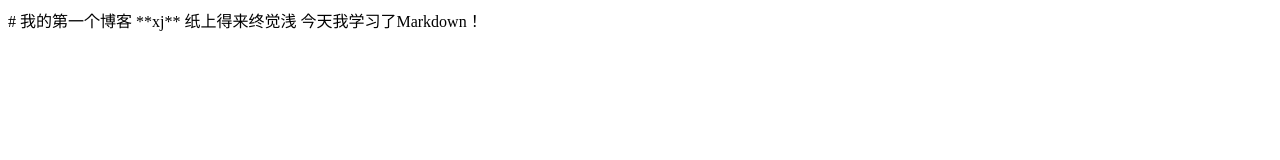
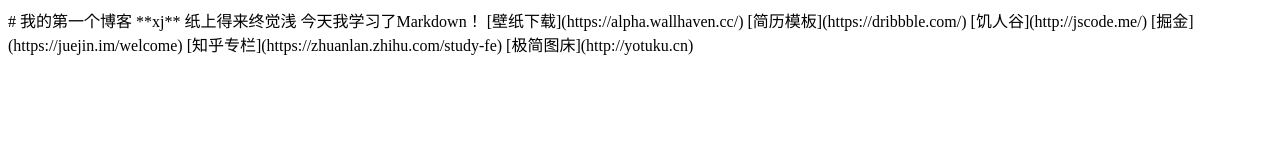
Before and after one commit to smiles0521/blog20170322, a plain HTML site: page index.html in a window 1280 px wide. Drawn offline with nearby package versions, Linux system fonts and the light colour scheme.

Commit message:
Update index.html

```diff
--- a/index.html
+++ b/index.html
@@ -11,6 +11,13 @@
   **xj**
   纸上得来终觉浅
   今天我学习了Markdown！
+  [壁纸下载](https://alpha.wallhaven.cc/)
+  [简历模板](https://dribbble.com/)
+  [饥人谷](http://jscode.me/)
+  [掘金](https://juejin.im/welcome)
+  [知乎专栏](https://zhuanlan.zhihu.com/study-fe)
+  [极简图床](http://yotuku.cn)
+
 </div>
   <script>
     window.onload = function(){
```
